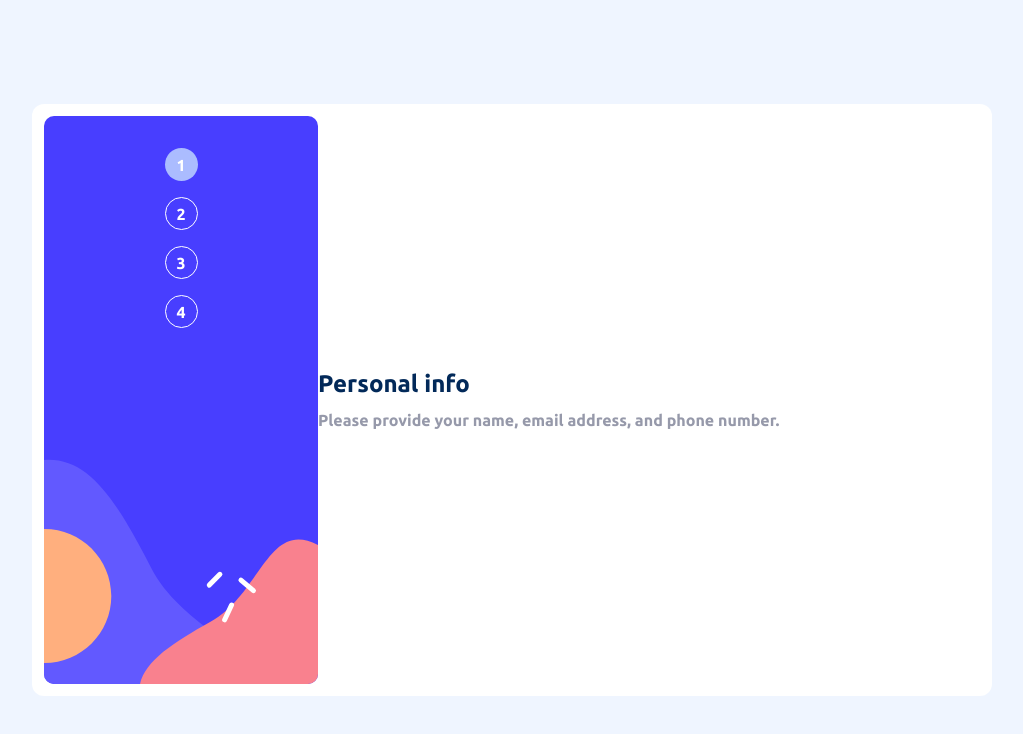
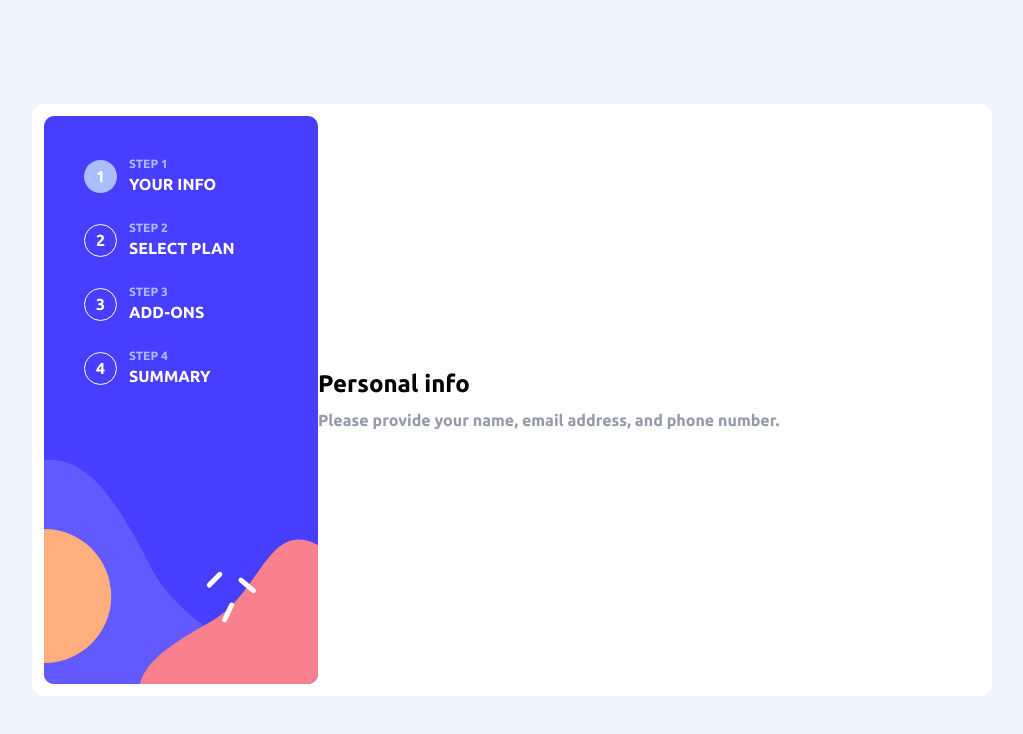
Before and after one commit to Cunhat/fm-multi-step-form, a Next.js app: page / in a window 1280 px wide. Shown: the top 734 px of the page, without its empty margins (128-1151 px from the left). Built offline with nearby package versions, Linux system fonts and the light colour scheme.

Commit message:
Add titles and subtitles to sidebar items

```diff
--- a/src/app/page.tsx
+++ b/src/app/page.tsx
@@ -4,23 +4,45 @@ import { cva } from "class-variance-authority";
 import React, { useState } from "react";
 
 const ItemStyles = cva(
-  "h-[33px] w-[33px] flex justify-center items-center border border-white rounded-full text-white",
+  "h-[33px] w-[33px] flex justify-center items-center border border-white rounded-full text-white hover:cursor-pointer",
   {
     variants: {
       active: {
-        true: "bg-custom-lightBlue border-0 text-custom-denim",
+        true: "bg-custom-lightBlue border-0 text-custom-blue",
       },
     },
   }
 );
 
 interface StepItemProps extends React.HTMLAttributes<HTMLDivElement> {
-  active?: boolean;
+  active: boolean;
+  title?: string;
+  subTitle?: string;
+  stepNumber: number;
 }
 
-const StepItem: React.FC<StepItemProps> = ({ active, className, ...props }) => (
-  <div className={ItemStyles({ active: active })} {...props} />
-);
+const StepItem: React.FC<StepItemProps> = ({
+  active,
+  title,
+  subTitle,
+  stepNumber,
+  className,
+  ...props
+}) => {
+  console.log("active", stepNumber, active);
+
+  return (
+    <div className="flex gap-3 items-center" {...props}>
+      <div className={ItemStyles({ active: active })}>{stepNumber}</div>
+      <div>
+        <p className="text-custom-lightBlue font-ubuntu-regular text-xs">
+          {subTitle}
+        </p>
+        <p className="text-white font-ubuntu-bold text-base">{title}</p>
+      </div>
+    </div>
+  );
+};
 
 const StepsIndicator = ({
   className,
@@ -50,40 +72,78 @@ export default function Home() {
   return (
     <main className="flex min-h-screen flex-col  items-center bg-mobile-background bg-top bg-no-repeat bg-contain sm:bg-none gap-9 sm:justify-center">
       <StepsIndicator className="sm:hidden">
-        <StepItem onClick={() => setNumber(1)} active={number === 1}>
+        <StepItem
+          onClick={() => setNumber(1)}
+          active={number === 1}
+          stepNumber={1}
+        >
           1
         </StepItem>
-        <StepItem onClick={() => setNumber(2)} active={number === 2}>
+        <StepItem
+          onClick={() => setNumber(2)}
+          active={number === 2}
+          stepNumber={2}
+        >
           2
         </StepItem>
-        <StepItem onClick={() => setNumber(3)} active={number === 3}>
+        <StepItem
+          onClick={() => setNumber(3)}
+          active={number === 3}
+          stepNumber={3}
+        >
           3
         </StepItem>
-        <StepItem onClick={() => setNumber(4)} active={number === 4}>
+        <StepItem
+          onClick={() => setNumber(4)}
+          active={number === 4}
+          stepNumber={4}
+        >
           4
         </StepItem>
       </StepsIndicator>
       <div className="bg-white rounded-xl w-[90%] h-auto justify-center sm:justify-normal flex items-center py-6 px-4 sm:max-w-[960px] sm:max-h-[600px] sm:p-3">
         <div className="hidden sm:flex flex-col sm:bg-desktop-background sm:h-[568px] w-[274px]">
-          <StepsIndicator className="hidden sm:flex sm:flex-col">
-            <StepItem onClick={() => setNumber(1)} active={number === 1}>
-              1
-            </StepItem>
-            <StepItem onClick={() => setNumber(2)} active={number === 2}>
-              2
-            </StepItem>
-            <StepItem onClick={() => setNumber(3)} active={number === 3}>
+          <StepsIndicator className="hidden sm:flex sm:flex-col sm:justify-start sm:items-start sm:px-8 sm:p-10 sm:gap-6">
+            <StepItem
+              onClick={() => setNumber(1)}
+              active={number === 1}
+              stepNumber={1}
+              title="YOUR INFO"
+              subTitle="STEP 1"
+            ></StepItem>
+            <StepItem
+              onClick={() => setNumber(2)}
+              active={number === 2}
+              stepNumber={2}
+              title="SELECT PLAN"
+              subTitle="STEP 2"
+            ></StepItem>
+            <StepItem
+              onClick={() => setNumber(3)}
+              active={number === 3}
+              stepNumber={3}
+              title="ADD-ONS"
+              subTitle="STEP 3"
+            >
               3
             </StepItem>
-            <StepItem onClick={() => setNumber(4)} active={number === 4}>
+            <StepItem
+              onClick={() => setNumber(4)}
+              active={number === 4}
+              stepNumber={4}
+              title="SUMMARY"
+              subTitle="STEP 4"
+            >
               4
             </StepItem>
           </StepsIndicator>
         </div>
-        {number === 1 && <FirstStep />}
-        {number === 2 && <div>2</div>}
-        {number === 3 && <div>3</div>}
-        {number === 4 && <div>4</div>}
+        <div className="sm:flex-1">
+          {number === 1 && <FirstStep />}
+          {number === 2 && <div>2</div>}
+          {number === 3 && <div>3</div>}
+          {number === 4 && <div>4</div>}
+        </div>
       </div>
       <div className="fixed bottom-0 w-full h-[72px] bg-white sm:hidden"></div>
     </main>
--- a/tailwind.config.js
+++ b/tailwind.config.js
@@ -25,7 +25,7 @@ module.exports = {
         background: "#EFF5FF",
         border: "#D6D9E6",
         custom: {
-          denim: "#022959",
+          blue: "#022959",
           grey: {
             100: "#F8F9FF",
             300: "#D6D9E6",
@@ -36,8 +36,7 @@ module.exports = {
           pink: "#F9818E",
           purple: "#483EFF",
           red: "#EE374A",
-          skyBlue: "#BEE2FD",
-
+          skyBlue: "#BEE2FD"
 
         }
       }
```
Also changed, not shown: 1 other file (tests, documents, lock files or other folders).
